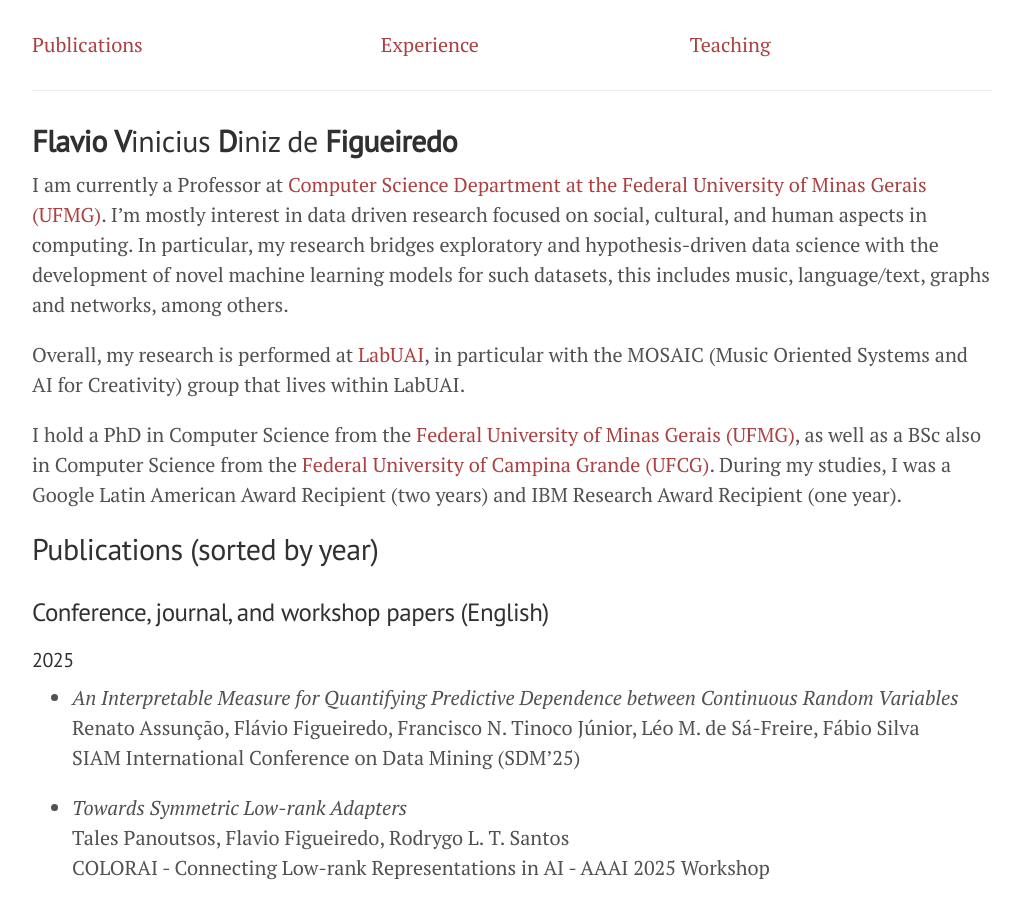
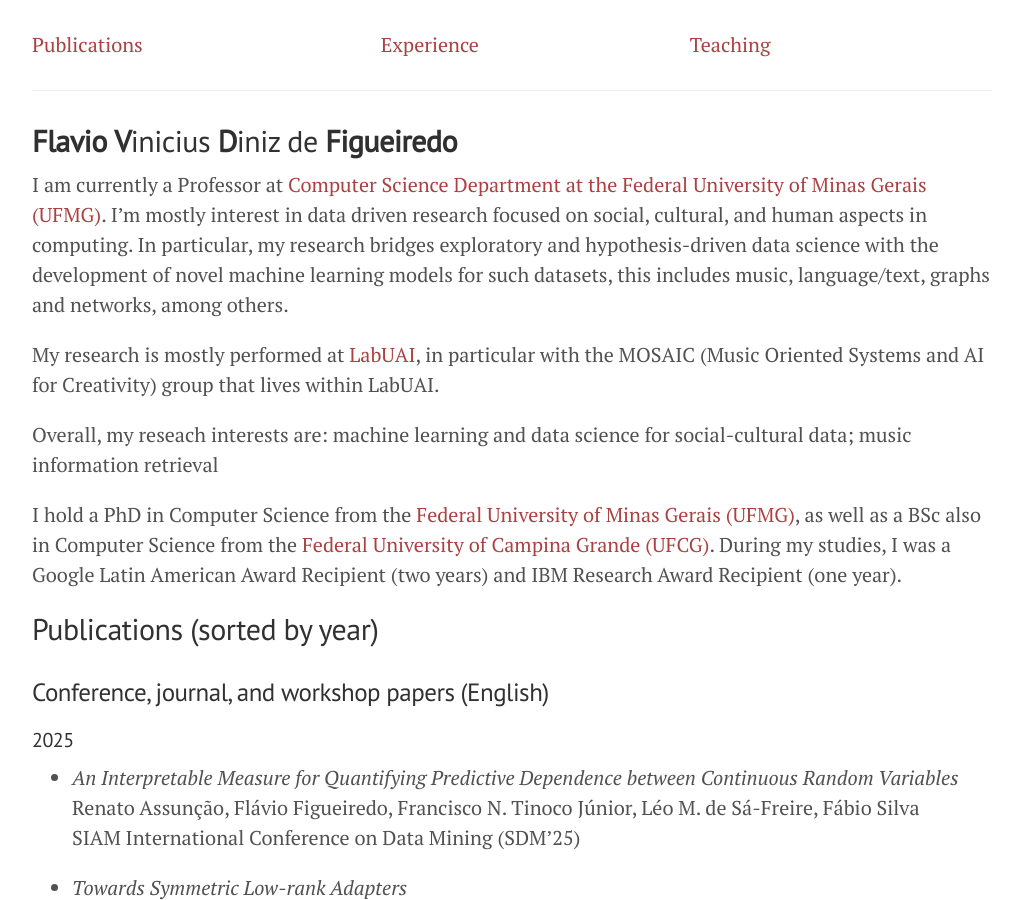
Before and after one commit to flaviovdf/flaviovdf.github.io, a Jekyll site: the page built from index.md, in a window 1280 px wide and 900 px high. Shown: the whole window, without its empty margins (128-1151 px from the left). Built offline with Jekyll 4.4.1, drawn with Linux system fonts in a browser that asks for light colours.

Commit message:
Update index.md

```diff
--- a/index.md
+++ b/index.md
@@ -8,10 +8,15 @@
 
 ## **Flavio** **V**inicius **D**iniz de **Figueiredo**
 
-I am currently a Professor at [Computer Science Department at the Federal University of Minas Gerais (UFMG)](https://dcc.ufmg.br). I'm mostly interest in data driven research focused on social, cultural, and human aspects in computing. In particular, my research bridges exploratory and hypothesis-driven data science with the development of novel machine learning models for such datasets, this includes music, language/text, graphs and networks, among others.
+I am currently a Professor at [Computer Science Department at the Federal University of Minas Gerais (UFMG)](https://dcc.ufmg.br). I'm mostly
+interest in data driven research focused on social, cultural, and human aspects in computing. In particular, my
+research bridges exploratory and hypothesis-driven data science with the development of novel machine learning models for
+such datasets, this includes music, language/text, graphs and networks, among others.
 
-Overall, my research is performed at [LabUAI](https://uai.science), in particular with the
+My research is mostly performed at [LabUAI](https://uai.science), in particular with the
 MOSAIC (Music Oriented Systems and AI for Creativity) group that lives within LabUAI.
+
+Overall, my reseach interests are: machine learning and data science for social-cultural data; music information retrieval
 
 I hold a PhD in Computer Science from the [Federal University of Minas Gerais (UFMG)](http://ufmg.br),
 as well as a BSc also in Computer Science from the [Federal University of Campina Grande (UFCG)](http://ufcg.edu.br).
```
